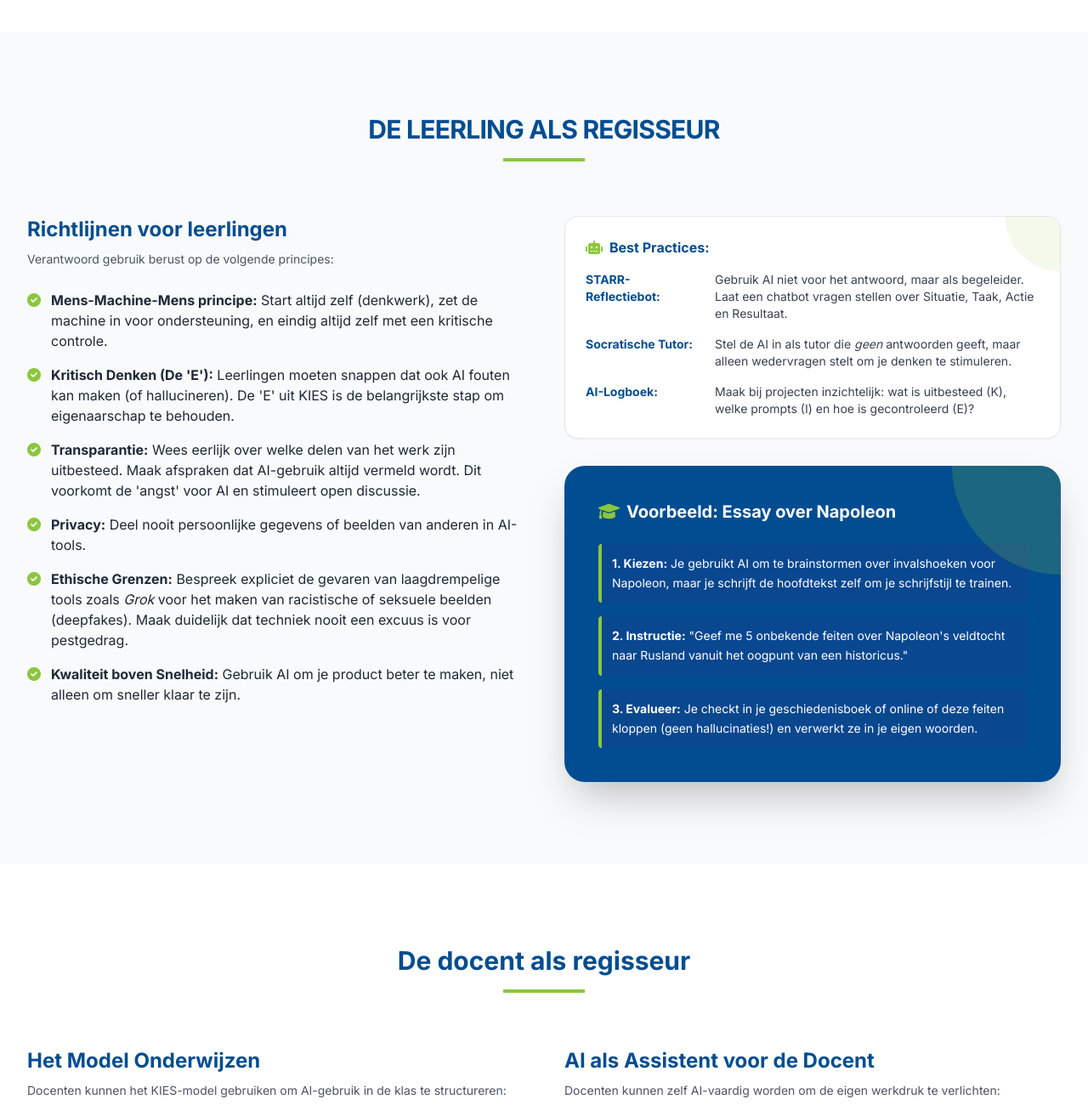
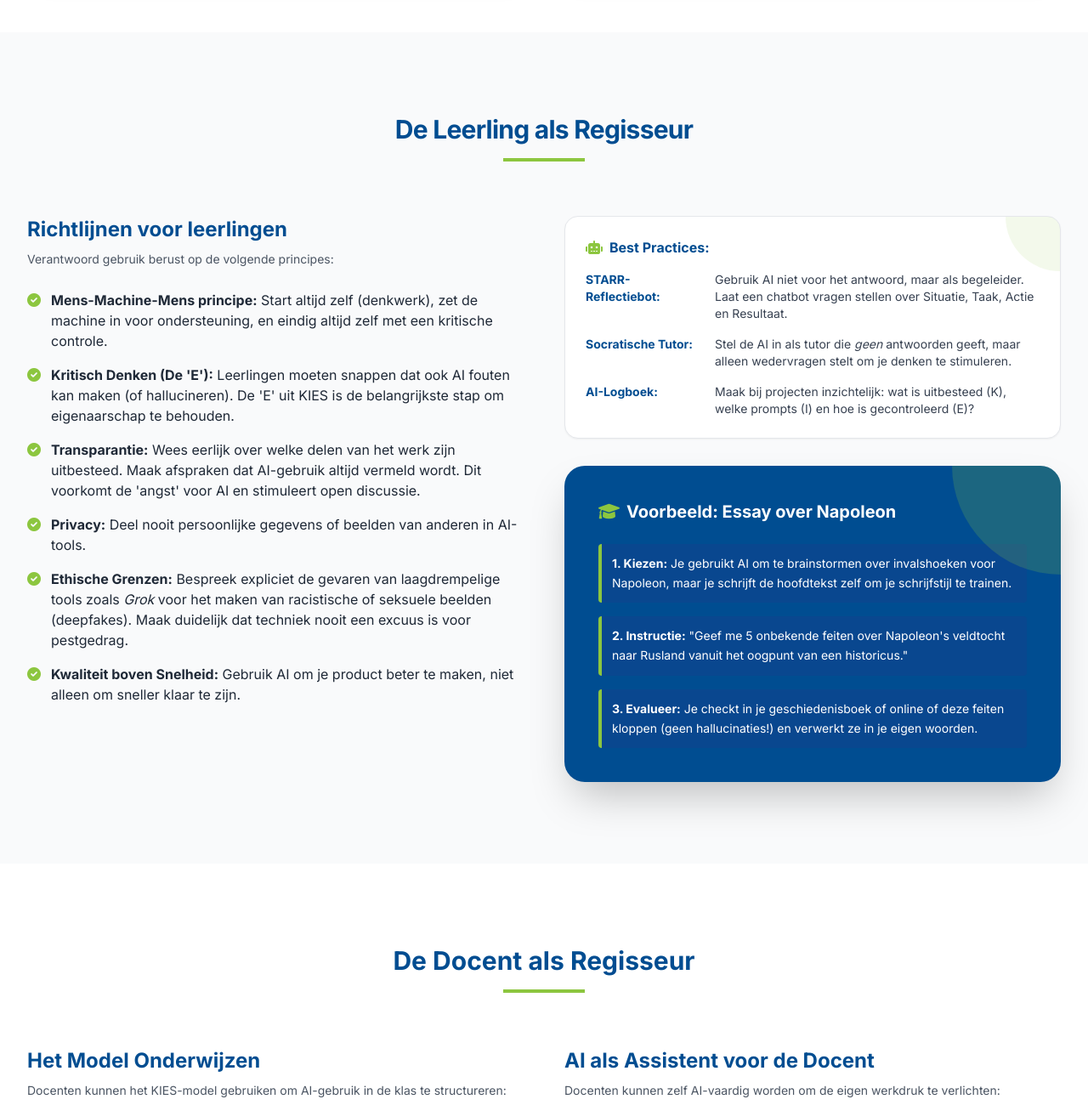
Before and after one commit to MartijnVanMourik/AI-Vaardigheid-en-KIES, a plain HTML site: page index.html in a window 1280 px wide. Shown: the part 2100-3400 px from the top of the page at 85% size. Drawn offline with nearby package versions, Linux system fonts and the light colour scheme.

Commit message:
fix: Correct heading capitalization for "De Leerling als Regisseur" and "De Docent als Regisseur".

```diff
--- a/index.html
+++ b/index.html
@@ -345,7 +345,7 @@
     <section id="leerlingen" class="py-24 bg-gray-50">
         <div class="max-w-7xl mx-auto px-4 sm:px-6 lg:px-8">
             <div class="text-center mb-16">
-                <h2 class="text-3xl font-bold text-trinitas-blue mb-4 uppercase tracking-tight">De Leerling als
+                <h2 class="text-3xl font-bold text-trinitas-blue mb-4 tracking-tight">De Leerling als
                     Regisseur</h2>
                 <div class="h-1 w-24 bg-trinitas-green mx-auto"></div>
             </div>
@@ -458,7 +458,7 @@
     <section id="docenten" class="py-24 bg-white">
         <div class="max-w-7xl mx-auto px-4 sm:px-6 lg:px-8">
             <div class="text-center mb-16">
-                <h2 class="text-3xl font-bold text-trinitas-blue mb-4">De docent als regisseur</h2>
+                <h2 class="text-3xl font-bold text-trinitas-blue mb-4">De Docent als Regisseur</h2>
                 <div class="h-1 w-24 bg-trinitas-green mx-auto"></div>
             </div>
 
```
